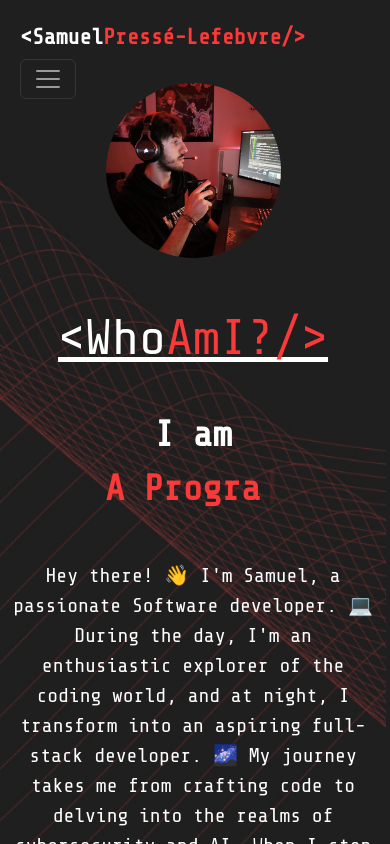
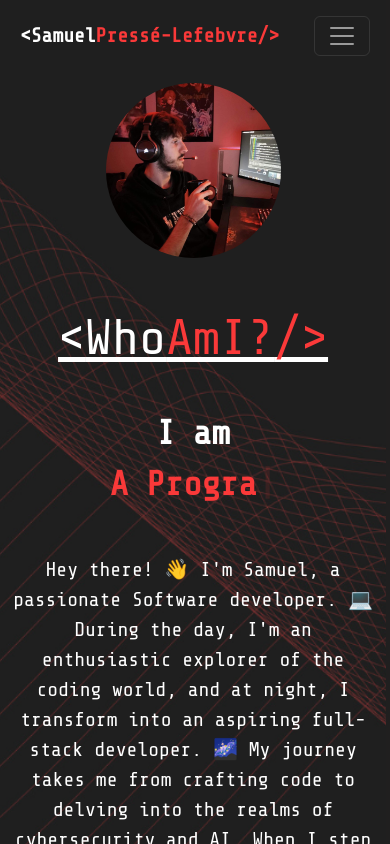
Before and after one commit to samuelpresse/portfolio, a React (Vite) app: page / in a window 390 px wide. Shown: the top 844 px of the page. Built offline with nearby package versions, Linux system fonts and the light colour scheme; a web font is replaced by a local one.

Commit message:
Adjust css for mobile users.

```diff
--- a/src/App.css
+++ b/src/App.css
@@ -262,10 +262,10 @@ margin: 0;
     max-width: 50px;
   }
   .navbar-brand {
-    font-size: 22px !important;
+    font-size: 20px !important;
   }
   .hero-typewriter {
-    font-size: 36px !important;
+    font-size: 34px !important;
   }
 }
 
```
